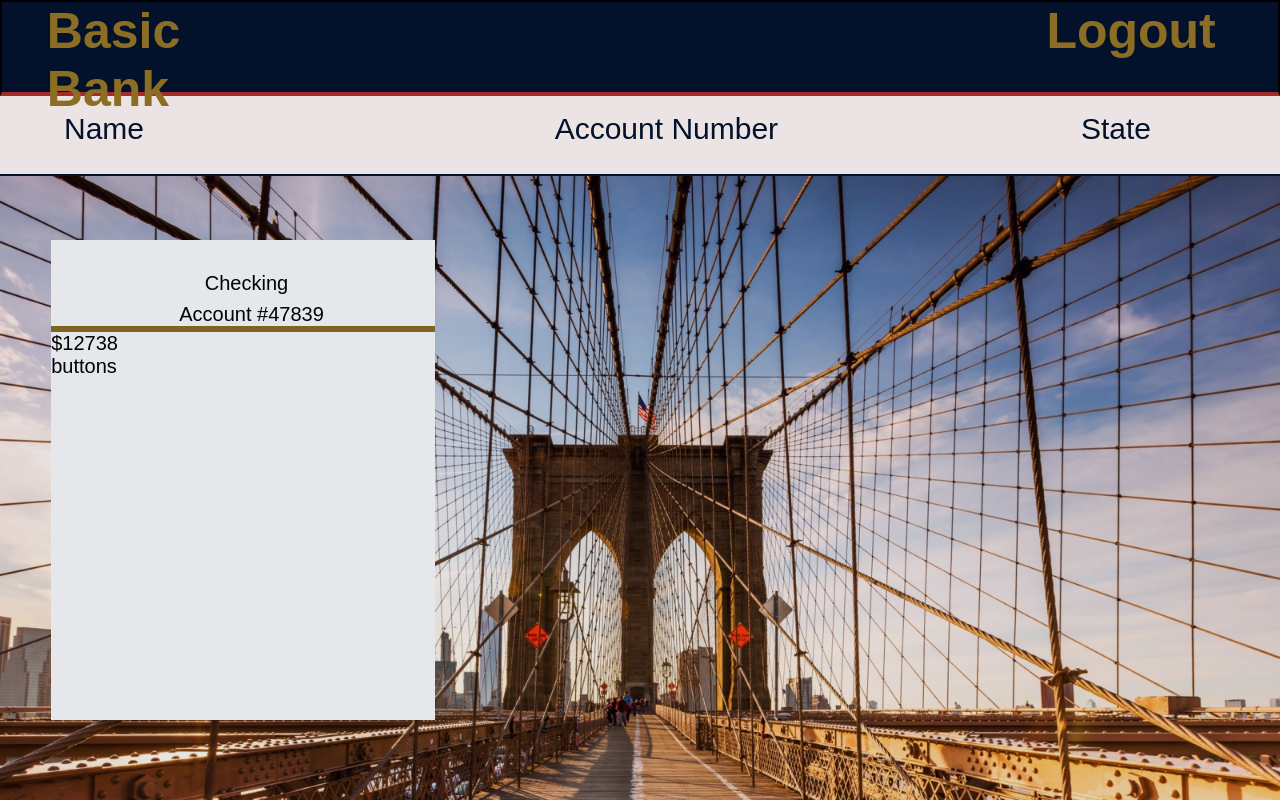
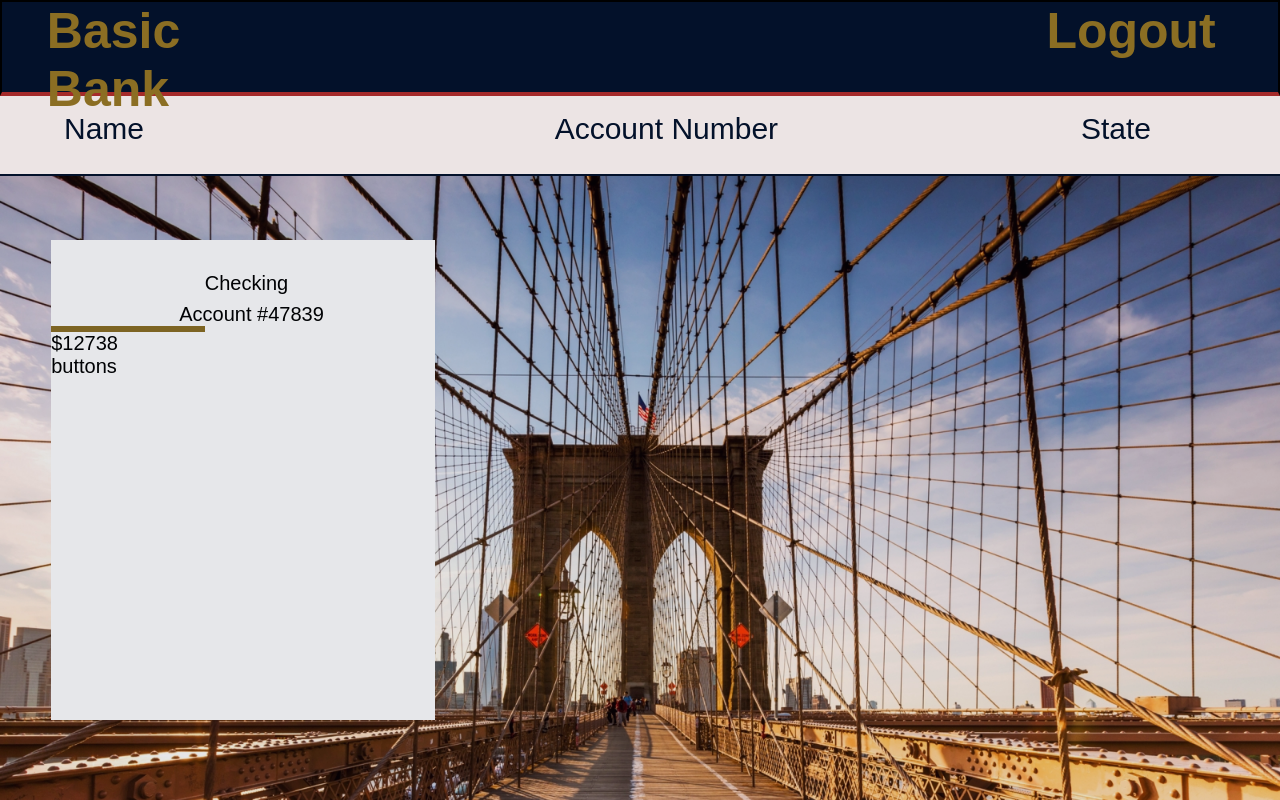
Before and after one commit to cyberstizz/basicbank, a React (Create React App) app: page /accounts in a window 1280 px wide. Built offline with nearby package versions, Linux system fonts and the light colour scheme; no server answers.

Commit message:
changed width of gold line

```diff
--- a/src/components/AccountCard.css
+++ b/src/components/AccountCard.css
@@ -25,4 +25,5 @@
 
 .goldLine{
 border-bottom: solid 6px rgb(139, 110, 35);
+width: 12vw
 }
```
